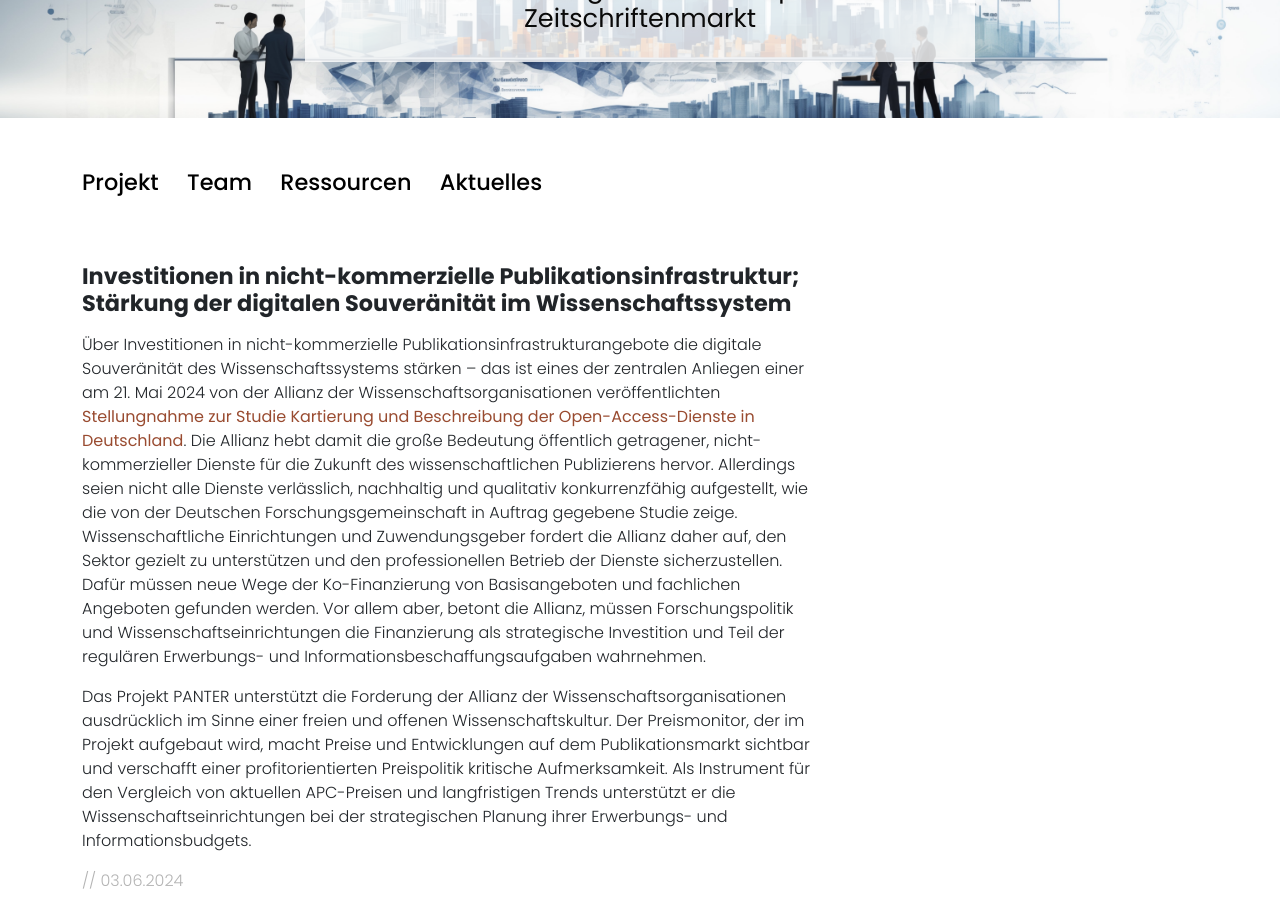
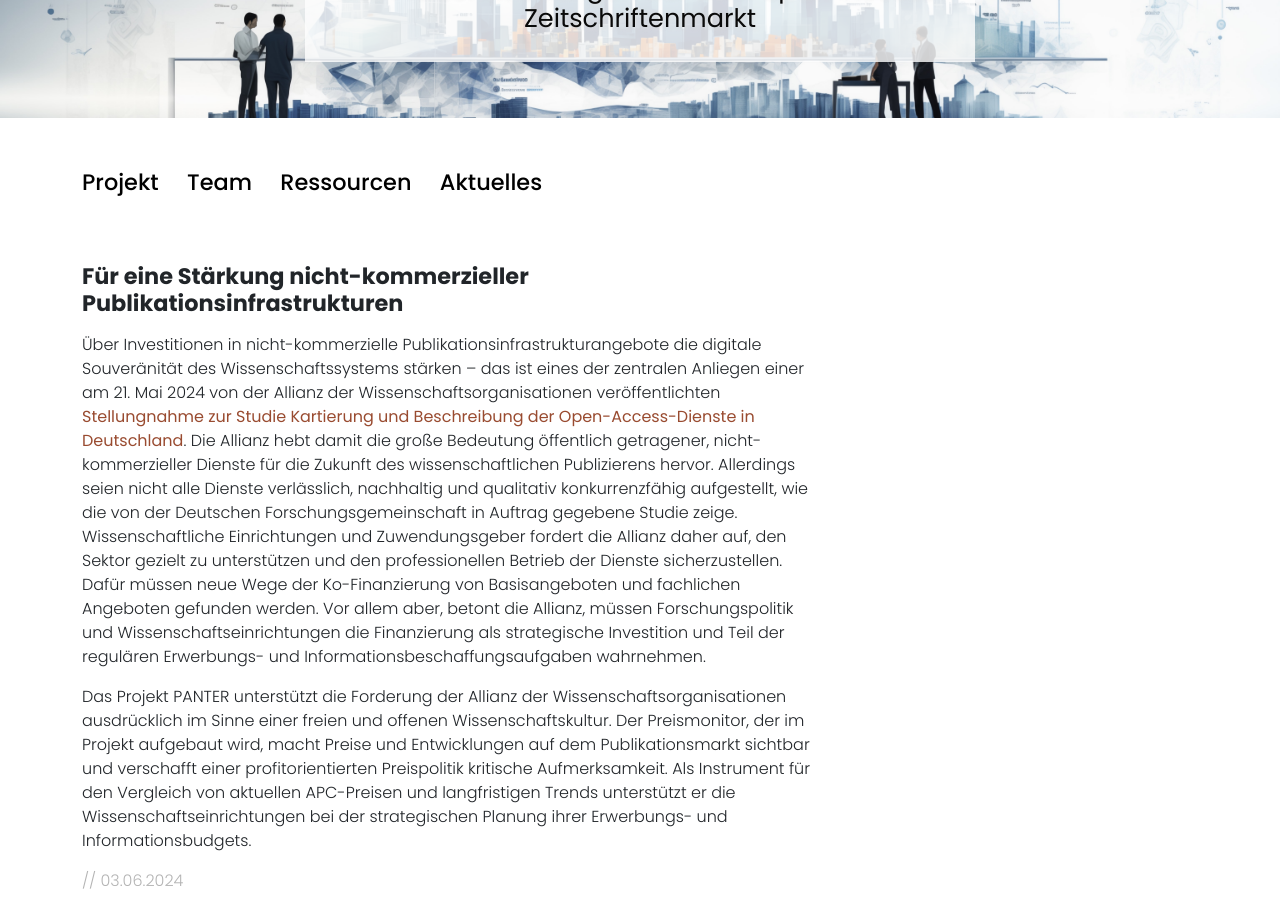
Before and after one commit to panter-project/panter-project.github.io, a Jekyll site: the page built from _posts/2024-06-03-Open-Access-Dienste.markdown, in a window 1280 px wide and 900 px high, scrolled down 331 px. Built offline with Jekyll 4.4.1, drawn with Linux system fonts in a browser that asks for light colours.

Commit message:
Update 2024-06-03-Open-Access-Dienste.markdown

```diff
--- a/_posts/2024-06-03-Open-Access-Dienste.markdown
+++ b/_posts/2024-06-03-Open-Access-Dienste.markdown
@@ -1,7 +1,7 @@
 ---
 layout: post
 category: news
-title: Investitionen in nicht-kommerzielle Publikationsinfrastruktur; Stärkung der digitalen Souveränität im Wissenschaftssystem
+title: Für eine Stärkung nicht-kommerzieller Publikationsinfrastrukturen
 description: |
     PANTER unterstützt die Forderung der Allianz der Wissenschaftsorganisationen ausdrücklich im Sinne einer freien und offenen Wissenschaftskultur.
 ---
```
